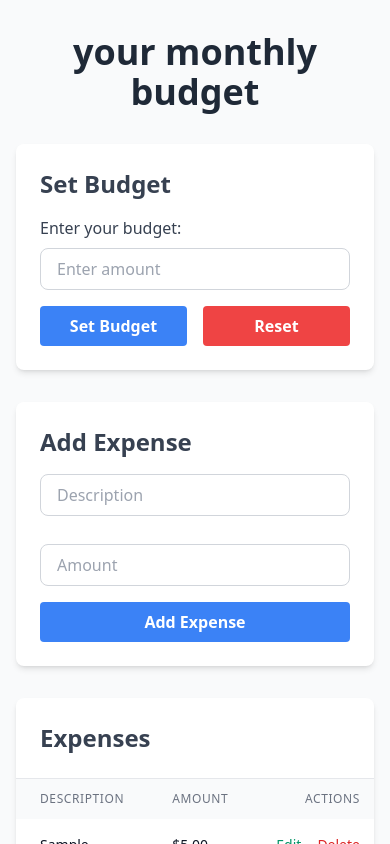
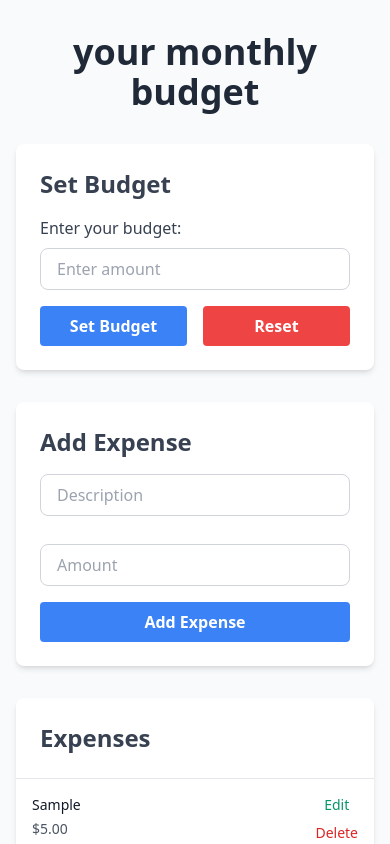
Before and after one commit to Dillonpw/budget-app, a React (Vite) app: page / in a window 390 px wide. Both pictures are taken after typing "Sample", "5" into the empty fields and a click on the button "Add Expense". Shown: the top 844 px of the page. Built offline with nearby package versions, Linux system fonts and the light colour scheme.

Commit message:
update for 21st century

```diff
--- a/package.json
+++ b/package.json
@@ -24,6 +24,8 @@
     "eslint-plugin-react-hooks": "^4.6.0",
     "eslint-plugin-react-refresh": "^0.4.6",
     "postcss": "^8.4.38",
+    "prettier": "^3.5.3",
+    "prettier-plugin-tailwindcss": "^0.6.11",
     "tailwindcss": "^3.4.3",
     "typescript": "^5.2.2",
     "vite": "^5.2.0"
--- a/src/App.tsx
+++ b/src/App.tsx
@@ -217,7 +217,8 @@ const Budget: React.FC = () => {
                         Expenses
                     </h2>
                 </div>
-                <div className="overflow-x-auto">
+                {/* Desktop view */}
+                <div className="hidden md:block">
                     <table className="w-full">
                         <thead className="bg-gray-50">
                             <tr>
@@ -326,6 +327,97 @@ const Budget: React.FC = () => {
                         </tbody>
                     </table>
                 </div>
+
+                {/* Mobile view */}
+                <div className="md:hidden">
+                    {expenses.length === 0 ? (
+                        <div className="px-4 py-6 text-center text-gray-500">
+                            No expenses added yet
+                        </div>
+                    ) : (
+                        <div className="divide-y divide-gray-200">
+                            {expenses.map((expense) => (
+                                <div key={expense.id} className="p-4 space-y-3">
+                                    <div className="flex justify-between items-start">
+                                        <div className="space-y-1 flex-1 mr-4">
+                                            {editingId === expense.id ? (
+                                                <input
+                                                    type="text"
+                                                    name="description"
+                                                    value={editForm.description}
+                                                    onChange={handleEditChange}
+                                                    className="w-full px-2 py-1 border border-gray-300 rounded focus:ring-2 focus:ring-blue-500 focus:border-transparent"
+                                                />
+                                            ) : (
+                                                <div className="text-sm font-medium text-gray-900">
+                                                    {expense.description}
+                                                </div>
+                                            )}
+                                            {editingId === expense.id ? (
+                                                <input
+                                                    type="number"
+                                                    name="amount"
+                                                    value={editForm.amount}
+                                                    onChange={handleEditChange}
+                                                    className="w-full mt-2 px-2 py-1 border border-gray-300 rounded focus:ring-2 focus:ring-blue-500 focus:border-transparent"
+                                                />
+                                            ) : (
+                                                <div className="text-sm text-gray-600">
+                                                    ${expense.amount.toFixed(2)}
+                                                </div>
+                                            )}
+                                        </div>
+                                        <div className="flex flex-col space-y-2">
+                                            {editingId === expense.id ? (
+                                                <>
+                                                    <button
+                                                        className="text-sm text-green-600 hover:text-green-900"
+                                                        onClick={() =>
+                                                            handleEditSubmit(
+                                                                expense.id
+                                                            )
+                                                        }
+                                                    >
+                                                        Save
+                                                    </button>
+                                                    <button
+                                                        className="text-sm text-gray-600 hover:text-gray-900"
+                                                        onClick={
+                                                            handleCancelEdit
+                                                        }
+                                                    >
+                                                        Cancel
+                                                    </button>
+                                                </>
+                                            ) : (
+                                                <>
+                                                    <button
+                                                        className="text-sm text-emerald-600 hover:text-emerald-900"
+                                                        onClick={() =>
+                                                            handleEdit(expense)
+                                                        }
+                                                    >
+                                                        Edit
+                                                    </button>
+                                                    <button
+                                                        className="text-sm text-red-600 hover:text-red-900"
+                                                        onClick={() =>
+                                                            deleteExpense(
+                                                                expense.id
+                                                            )
+                                                        }
+                                                    >
+                                                        Delete
+                                                    </button>
+                                                </>
+                                            )}
+                                        </div>
+                                    </div>
+                                </div>
+                            ))}
+                        </div>
+                    )}
+                </div>
             </div>
 
             <div className="mt-8 bg-white p-6 rounded-lg shadow-md">
```
Also changed, not shown: 1 other file (tests, documents, lock files or other folders).
